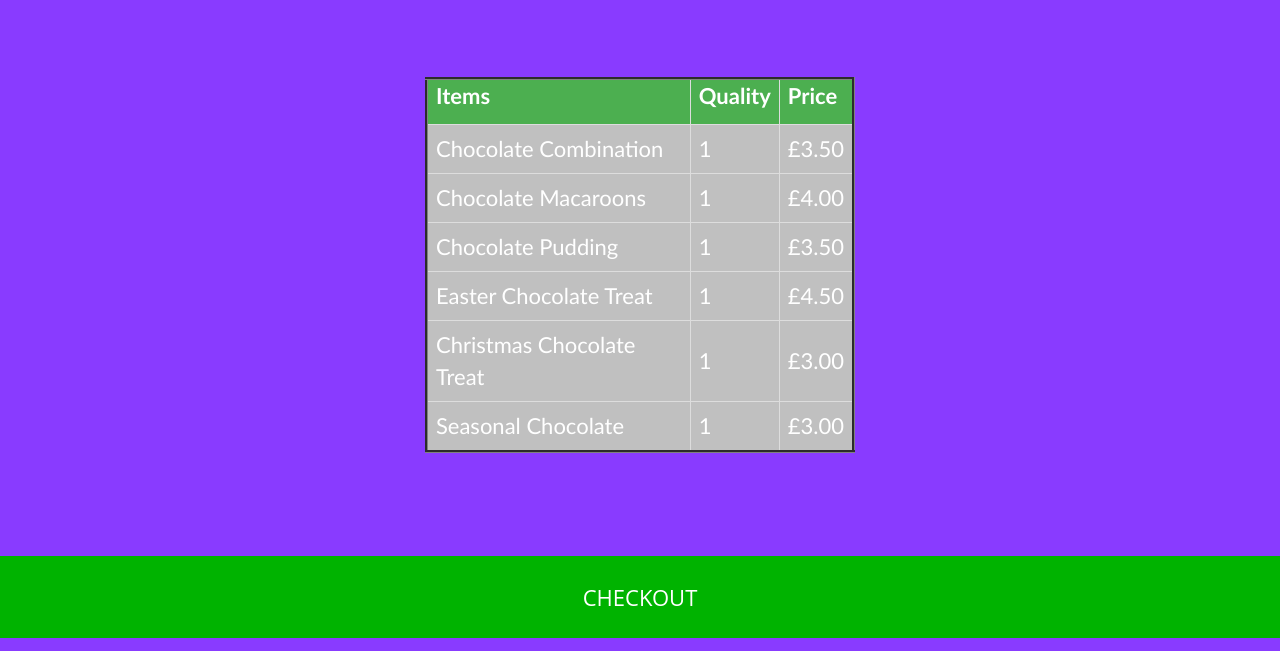
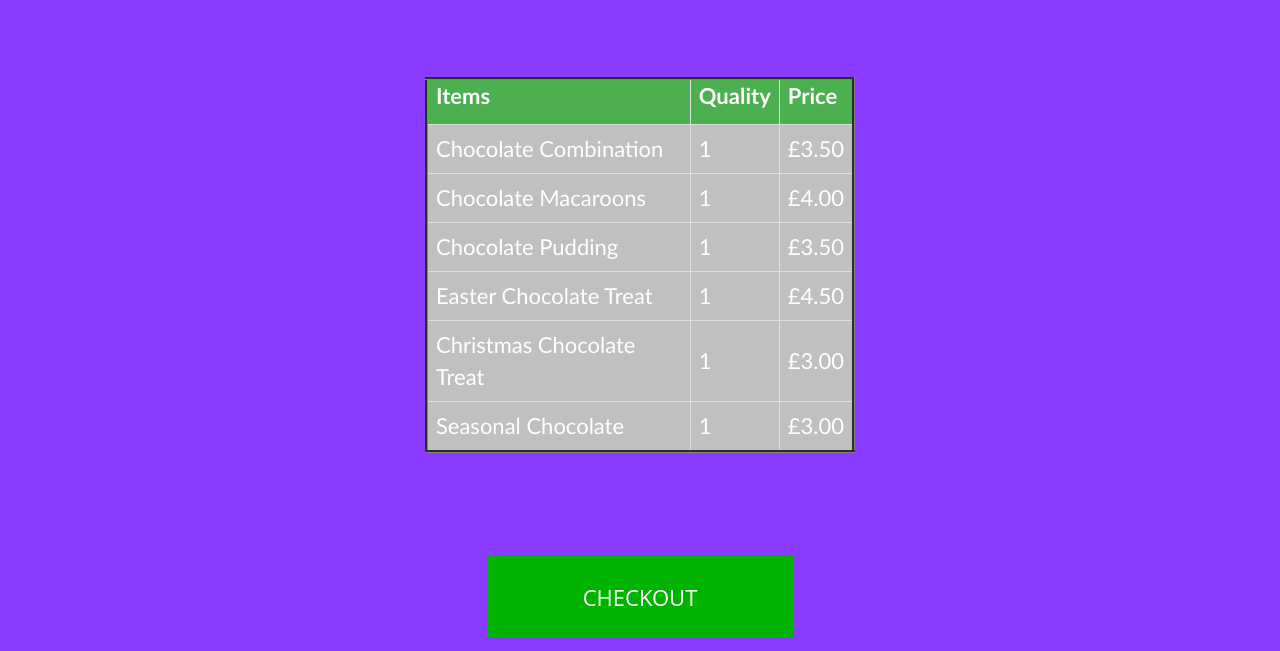
Before and after one commit to JasonSitu1234/JasonSitu.github.io, a plain HTML site: page Basket.html in a window 1280 px wide. Shown: the part 149-800 px from the top of the page. Drawn offline with Linux system fonts and the light colour scheme.

Commit message:
Update style2.css

```diff
--- a/css/style2.css
+++ b/css/style2.css
@@ -48,6 +48,9 @@ h1 {
 	margin:auto;
 	display:flex;
 	justify-content:center;
+	display: flex;
+        justify-content: center;
+        width: 20%;
 }
 
 .checkout hover {
```
